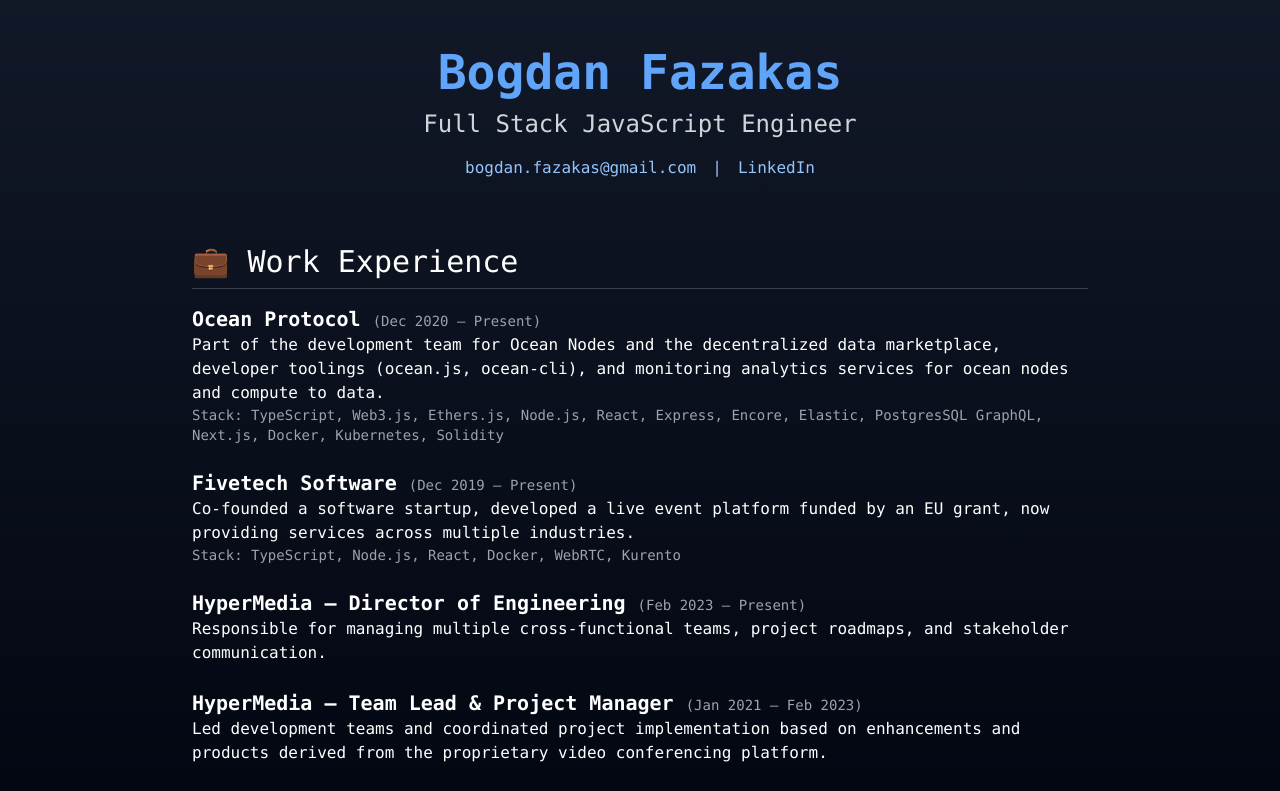
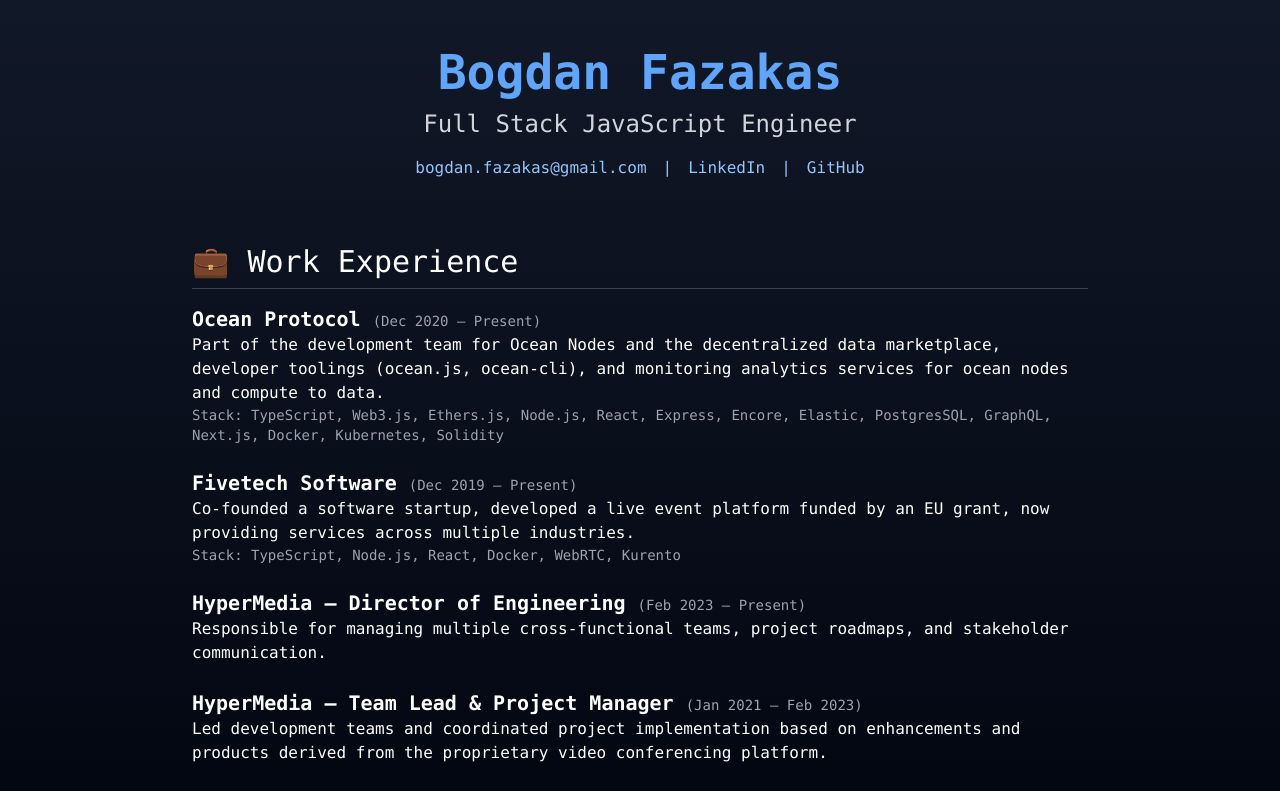
Before and after one commit to bogdanfazakas/bogdan-portfolio, a Next.js app: page / in a window 1280 px wide. Shown: the top 791 px of the page. Built offline with nearby package versions, Linux system fonts and the light colour scheme.

Commit message:
more touches

```diff
--- a/app/page.tsx
+++ b/app/page.tsx
@@ -2,12 +2,13 @@ import Head from 'next/head'
 
 export default function Home() {
   return (
-    <div className="min-h-screen bg-gradient-to-b from-gray-900 via-gray-950 to-black text-white px-6 py-12 font-mono">
+    <>
       <Head>
         <title>Bogdan Fazakas - Full Stack Engineer</title>
         <meta name="description" content="Geek personal website for Bogdan Fazakas, Full Stack JavaScript Engineer" />
       </Head>
 
+      <div className="min-h-screen bg-gradient-to-b from-gray-900 via-gray-950 to-black text-white px-6 py-12 font-mono">
         <header className="text-center mb-16">
           <h1 className="text-5xl font-extrabold text-blue-400">Bogdan Fazakas</h1>
           <p className="text-2xl mt-3 text-gray-300">Full Stack JavaScript Engineer</p>
@@ -15,6 +16,8 @@ export default function Home() {
             <a href="mailto:bogdan.fazakas@gmail.com" className="hover:underline">bogdan.fazakas@gmail.com</a>
             <span>|</span>
             <a href="https://www.linkedin.com/in/bogdan-fazakas-1a4b15102/" target="_blank" className="hover:underline">LinkedIn</a>
+            <span>|</span>
+            <a href="https://github.com/bogdanfazakas" target="_blank" className="hover:underline">GitHub</a>
           </div>
         </header>
 
@@ -24,8 +27,8 @@ export default function Home() {
             <div className="space-y-6">
               <div>
                 <h3 className="text-xl font-semibold">Ocean Protocol <span className="text-sm font-normal text-gray-400">(Dec 2020 – Present)</span></h3>
-              <p>Part of the development team for Ocean Nodes and the decentralized data marketplace, developer toolings  (ocean.js, ocean-cli), and monitoring analytics services for ocean nodes and compute to data.</p>
-              <p className="text-sm text-gray-400">Stack: TypeScript, Web3.js, Ethers.js, Node.js, React, Express, Encore, Elastic, PostgresSQL GraphQL, Next.js, Docker, Kubernetes, Solidity</p>
+                <p>Part of the development team for Ocean Nodes and the decentralized data marketplace, developer toolings (ocean.js, ocean-cli), and monitoring analytics services for ocean nodes and compute to data.</p>
+                <p className="text-sm text-gray-400">Stack: TypeScript, Web3.js, Ethers.js, Node.js, React, Express, Encore, Elastic, PostgresSQL, GraphQL, Next.js, Docker, Kubernetes, Solidity</p>
               </div>
               <div>
                 <h3 className="text-xl font-semibold">Fivetech Software <span className="text-sm font-normal text-gray-400">(Dec 2019 – Present)</span></h3>
@@ -72,5 +75,6 @@ export default function Home() {
           </section>
         </main>
       </div>
+    </>
   )
 }
```
Lines whose indentation alone changed are shown as unchanged.
